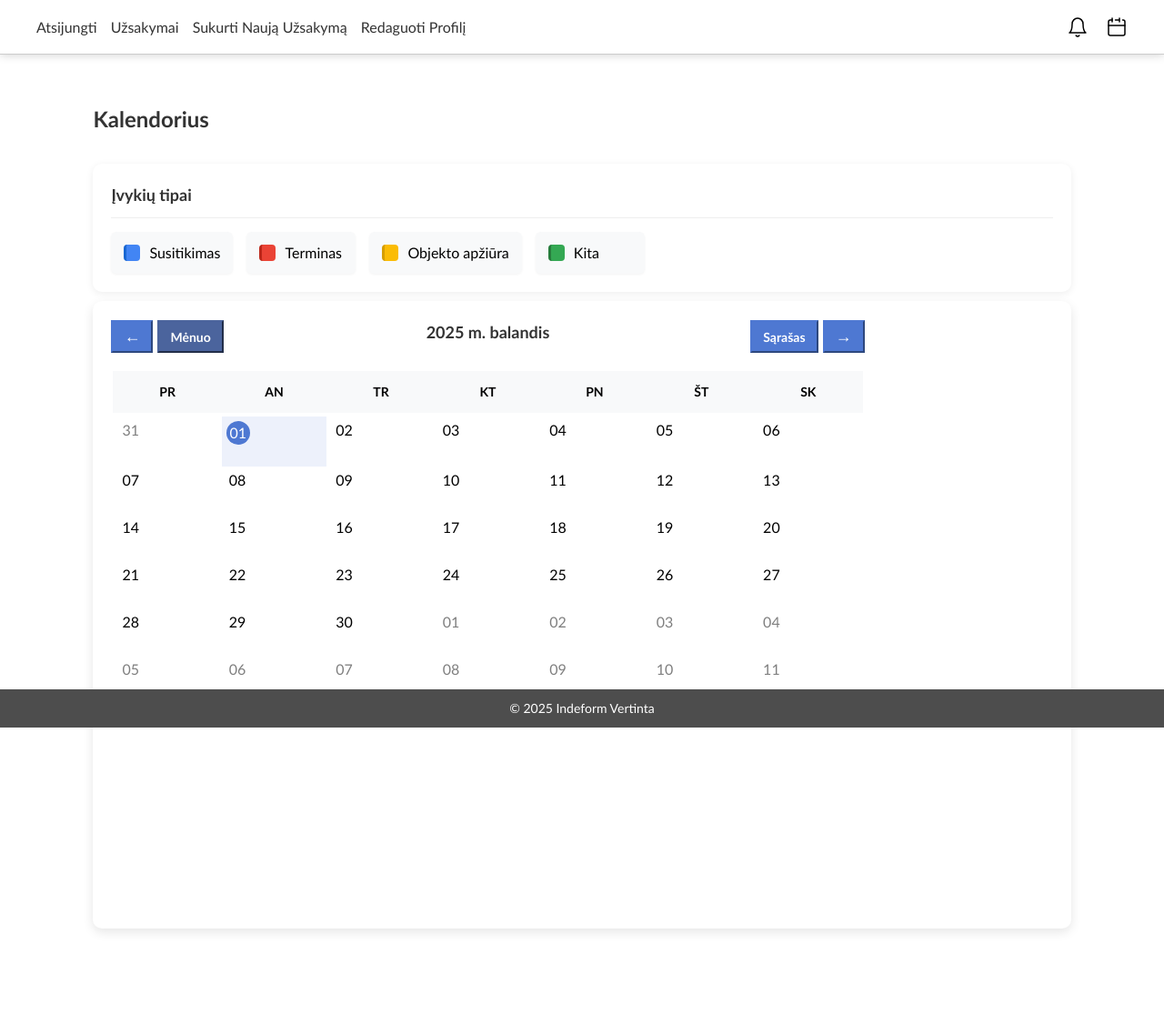
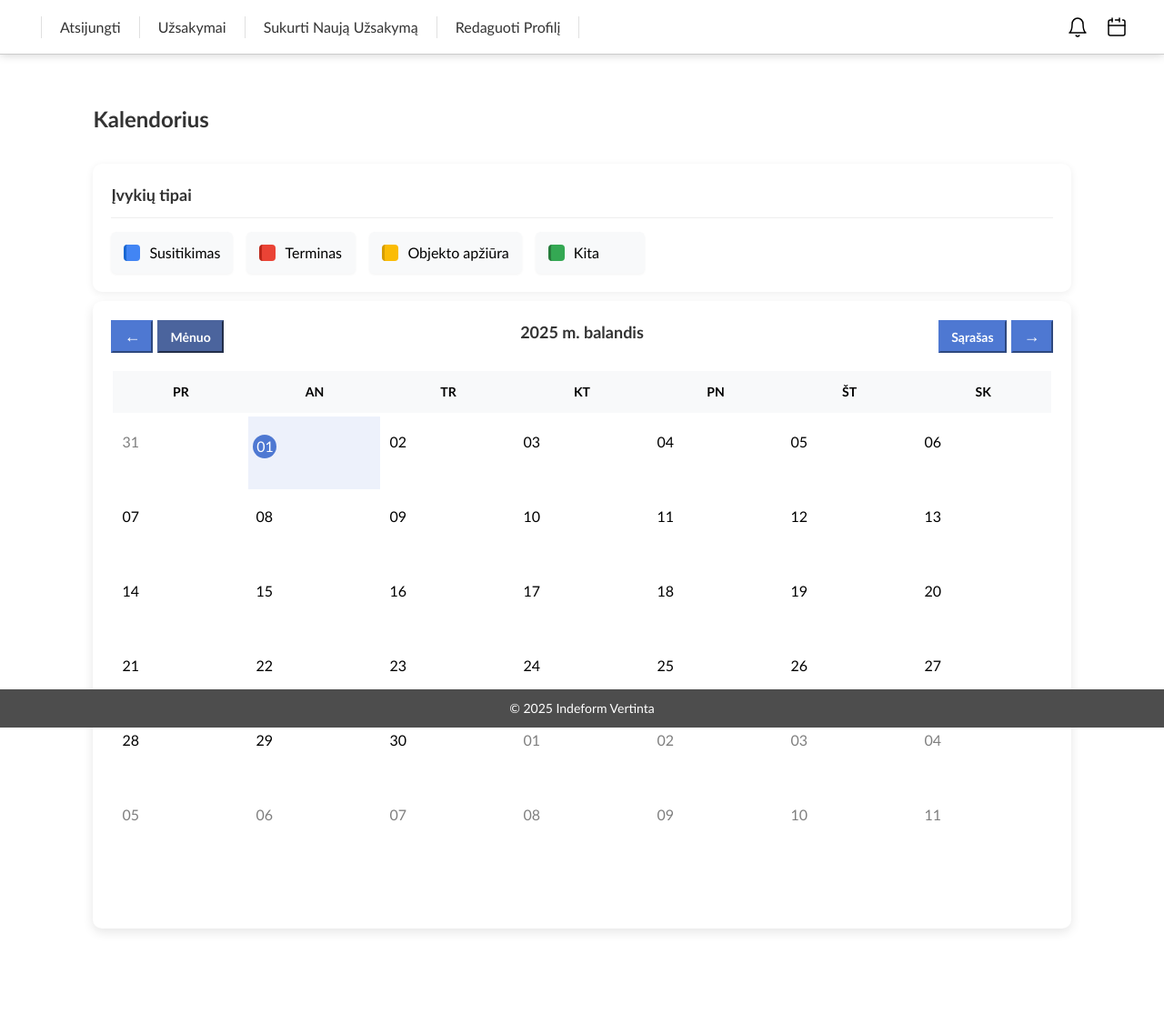
Before and after one commit to TautvisP/Vertinta, a Django app: page /orders/calendar/ in a window 1280 px wide. Shown: the whole page at 91% size. Run offline with Django 3.2, Linux system fonts and the light colour scheme; the visitor is signed in with stand-in values (Sample User, id 1); data that the repository does not hold is empty; some libraries are stand-ins or nearby versions; some web fonts are replaced.

Commit message:
Remove end_time field from Event model and update related forms and templates; add navigation separators in header and improve calendar event display logic

```diff
--- a/dev/modules/orders/forms.py
+++ b/dev/modules/orders/forms.py
@@ -402,14 +402,6 @@
         ),
     )
 
-    end_time = forms.DateTimeField(
-        label=_('Pabaigos laikas'),
-        widget=forms.DateTimeInput(
-            attrs={'type': 'datetime-local', 'class': 'form-control'},
-            format='%Y-%m-%dT%H:%M'
-        ),
-    )
-
     title = forms.CharField(
         label=_('Pavadinimas'),
         widget=forms.TextInput(attrs={'class': 'form-control'})
@@ -435,14 +427,10 @@
 
     class Meta:
         model = Event
-        fields = ['title', 'description', 'event_type', 'start_time', 'end_time', 'location']
+        fields = ['title', 'description', 'event_type', 'start_time', 'location']
 
     def clean(self):
         cleaned_data = super().clean()
         start_time = cleaned_data.get('start_time')
-        end_time = cleaned_data.get('end_time')
-
-        if start_time and end_time and start_time >= end_time:
-            raise forms.ValidationError(_("End time must be after start time"))
 
         return cleaned_data
--- a/dev/modules/orders/models.py
+++ b/dev/modules/orders/models.py
@@ -405,7 +405,6 @@
     description = models.TextField(blank=True, null=True)
     event_type = models.CharField(max_length=20, choices=EVENT_TYPES, default='meeting')
     start_time = models.DateTimeField()
-    end_time = models.DateTimeField()
     location = models.CharField(max_length=255, blank=True, null=True)
     created_by = models.ForeignKey(User, on_delete=models.CASCADE, related_name='created_events')
     created_at = models.DateTimeField(auto_now_add=True)
--- a/dev/modules/orders/templates/calendar_confirm_delete.html
+++ b/dev/modules/orders/templates/calendar_confirm_delete.html
@@ -15,7 +15,7 @@
                 <div class="confirm-delete">
                     <h3>{% trans 'Ar tikrai norite ištrinti šį įvykį?' %}</h3>
                     <p><strong>{% trans 'Pavadinimas' %}:</strong> {{ event.title }}</p>
-                    <p><strong>{% trans 'Data' %}:</strong> {{ event.start_time|date:"Y-m-d H:i" }} - {{ event.end_time|date:"H:i" }}</p>
+                    <p><strong>{% trans 'Data' %}:</strong> {{ event.start_time|date:"Y-m-d H:i" }}</p>
                     <p><strong>{% trans 'Tipas' %}:</strong> {{ event.get_event_type_display }}</p>
 
                     <form method="post" action="{% url 'modules.orders:delete_event' event.id %}">
--- a/dev/modules/orders/views/calendar_view.py
+++ b/dev/modules/orders/views/calendar_view.py
@@ -1,5 +1,5 @@
 import json
-from django.views.generic import ListView, CreateView, UpdateView, DeleteView, DetailView
+from django.views.generic import ListView, CreateView, UpdateView, DeleteView, DetailView, View
 from django.contrib.auth.mixins import LoginRequiredMixin, UserPassesTestMixin
 from django.shortcuts import get_object_or_404, redirect
 from django.urls import reverse_lazy, reverse
@@ -10,6 +10,8 @@
 from modules.orders.forms import EventForm
 from shared.mixins.mixins import UserRoleContextMixin
 from modules.orders.utils import create_event_notification
+from django.db import connection
+from core.uauth.models import UserMeta
 
 
 class CalendarView(LoginRequiredMixin, UserRoleContextMixin, ListView):
@@ -47,7 +49,6 @@
                 'id': event.id,
                 'title': event.title,
                 'start': event.start_time.isoformat(),
-                'end': event.end_time.isoformat(),
                 'url': reverse('modules.orders:event_detail', args=[event.id]),
                 'backgroundColor': self.get_event_color(event),
                 'borderColor': self.get_event_color(event),
@@ -91,7 +92,6 @@
             now = timezone.now()
             next_hour = now.replace(minute=0, second=0, microsecond=0) + timezone.timedelta(hours=1)
             form.initial['start_time'] = next_hour
-            form.initial['end_time'] = next_hour + timezone.timedelta(hours=1)
 
         return form
 
@@ -238,35 +238,60 @@
         return False
 
 
+    def get_context_data(self, **kwargs):
+        context = super().get_context_data(**kwargs)
+        event = self.get_object()
+
+        try:
+            creator_phone = UserMeta.get_meta(event.created_by, 'phone_num')
+            context['creator_phone'] = creator_phone if creator_phone else None
+
+        except Exception as e:
+            print(f"Error getting creator phone: {str(e)}")
+            context['creator_phone'] = None
+
+        try:
+            client_phone = UserMeta.get_meta(event.order.client, 'phone_num')
+            context['client_phone'] = client_phone if client_phone else None
+
+        except Exception as e:
+            print(f"Error getting client phone: {str(e)}")
+            context['client_phone'] = None
+
+        return context
 
 
-class ConfirmEventView(LoginRequiredMixin, UserPassesTestMixin, UserRoleContextMixin, UpdateView):
+
+
+class ConfirmEventView(LoginRequiredMixin, UserPassesTestMixin, View):
     """View for confirming an event."""
-    model = Event
-    fields = []
     http_method_names = ['post']
 
+
     def test_func(self):
-        event = self.get_object()
-
+        event_id = self.kwargs.get('pk')
+        event = get_object_or_404(Event, id=event_id)
         return self.request.user == event.order.client
 
 
-    def form_valid(self, form):
-        event = self.get_object()
-        event.is_confirmed = True
-        event.save()
-        create_event_notification(
-            event,
-            event.created_by,
-            self.request.user,
-            is_confirmed=True
-        )
+    def post(self, request, *args, **kwargs):
+        event_id = self.kwargs.get('pk')
 
-        messages.success(self.request, _("Įvykis sėkmingai patvirtintas"))
-        return super().form_valid(form)
+        with connection.cursor() as cursor:
+            cursor.execute("UPDATE orders_event SET is_confirmed = 1 WHERE id = %s", [event_id])
 
+        event = get_object_or_404(Event, id=event_id)
 
-    def get_success_url(self):
-        return reverse('modules.orders'
-        ':event_detail', args=[self.object.id])
+        try:
+            create_event_notification(
+                event,
+                event.created_by,
+                self.request.user,
+                is_confirmed=True
+            )
+        except Exception as e:
+            print(f"Error sending notification: {str(e)}")
+
+        messages.success(request, _("Įvykis sėkmingai patvirtintas"))
+
+        return redirect('modules.orders:event_detail', event_id)
--- a/dev/modules/orders/views/order_views.py
+++ b/dev/modules/orders/views/order_views.py
@@ -11,6 +11,7 @@
 from shared.mixins.mixins import UserRoleContextMixin
 from django.contrib import messages
 from django.contrib.auth import get_user_model
+from django.utils import timezone
 
 
 # Global message variables
@@ -232,6 +233,7 @@
 
     def get_context_data(self, **kwargs):
         context = super().get_context_data(**kwargs)
+        context['now'] = timezone.now()
         context['municipality_choices'] = MUNICIPALITY_CHOICES
         context['status_choices'] = STATUS_CHOICES
         context['priority_choices'] = PRIORITY_CHOICES
--- a/dev/shared/css/calendar_style.css
+++ b/dev/shared/css/calendar_style.css
@@ -13,17 +13,18 @@
 .calendar-card {
     padding: 20px;
     margin-top: 10px;
-    overflow: hidden;
+    overflow: visible;
     box-shadow: 0 4px 12px rgba(0, 0, 0, 0.1);
     border-radius: 10px;
     background-color: #fff;
     margin-bottom: 30px;
     width: 100% !important;
     box-sizing: border-box;
+    position: relative;
 }
 
 #calendar {
-    width: 80% !important;
+    width: 100% !important;
     height: 650px;
 }
 
@@ -43,6 +44,70 @@
 .fc table {
     table-layout: fixed !important;
     width: 100% !important;
+}
+
+.fc-daygrid-more-link {
+    position: absolute !important;
+    bottom: 0 !important;
+    left: 0 !important;
+    right: 0 !important;
+    background-color: rgba(248, 249, 250, 0.9) !important;
+    color: #4E78D2 !important;
+    font-size: 11px !important;
+    text-align: center !important;
+    padding: 2px 0 !important;
+    margin: 0 !important;
+    cursor: pointer !important;
+    z-index: 5 !important;
+}
+
+.fc-more-popover {
+    z-index: 999 !important;
+    max-height: 300px !important;
+    overflow-y: auto !important;
+    box-shadow: 0 4px 12px rgba(0, 0, 0, 0.15) !important;
+    border: none !important;
+    border-radius: 8px !important;
+}
+
+.fc-popover {
+    position: absolute !important;
+}
+
+.fc-popover-header {
+    background-color: #4E78D2 !important;
+    color: white !important;
+    padding: 8px 10px !important;
+    font-weight: bold !important;
+}
+
+.fc-popover-body {
+    padding: 10px !important;
+    max-height: 250px !important;
+    overflow-y: auto !important;
+}
+
+.content-page, .content, .container-fluid, .card-box {
+    overflow: visible !important;
+}
+
+.fc-more-popover .fc-popover-body {
+    max-height: 250px !important;
+    overflow-y: auto !important;
+    background-color: white;
+}
+
+.fc-more-popover .fc-daygrid-event {
+    margin: 2px 4px !important;
+}
+
+.fc-daygrid-event-harness {
+    margin: 0 !important;
+}
+
+.fc-h-event {
+    max-width: calc(100% - 8px) !important;
+    margin: 0 4px !important;
 }
 
 .fc-toolbar-title {
@@ -134,6 +199,8 @@
 .fc-daygrid-day-frame {
     min-height: 50px !important;
     max-height: 100px !important;
+    overflow: hidden !important;
+    position: relative !important;
 }
 
 .fc-h-event .fc-event-main {
@@ -147,7 +214,11 @@
 .fc-daygrid-day-events {
     padding-top: 2px !important;
     margin-bottom: 0 !important;
+}
 
+.fc-daygrid-day {
+    height: 80px !important;
+    max-height: 80px !important;
 }
 
 .fc-timegrid-slot {
--- a/dev/shared/css/style.css
+++ b/dev/shared/css/style.css
@@ -1712,3 +1712,32 @@
 .notification {
     margin-left: auto;
 }
+
+.nav-separator {
+    width: 1px;
+    height: 24px;
+    background-color: #e0e0e0;
+    margin: 0 5px;
+    align-self: center;
+}
+
+.nav-list li {
+    display: flex;
+    align-items: center;
+    position: relative;
+}
+
+.nav-list a,
+.nav-list button,
+.nav-list .notification-icon,
+.nav-list .icon-button {
+    display: flex;
+    align-items: center;
+    height: 100%;
+}
+
+.nav-icon {
+    width: 24px;
+    height: 24px;
+    vertical-align: middle;
+}
--- a/dev/shared/static/js/calendar.js
+++ b/dev/shared/static/js/calendar.js
@@ -21,11 +21,29 @@
         },
         firstDay: 1,
         navLinks: true,
-        dayMaxEvents: 3,
+
+        // Important event display settings
+        dayMaxEvents: 1,             // Only show 3 events per day
+        dayMaxEventRows: 1,          // Same as dayMaxEvents but for rows
+        fixedWeekCount: true,        // Forces calendar to always display 6 weeks
+        handleWindowResize: true,    // Redraw on window resize
+        height: 'auto',              // Auto height based on content
+        eventDisplay: 'block',       // Block-style events
+
+        // Ensure month views never expand past their container
+        views: {
+            dayGridMonth: {
+                dayMaxEventRows: 3,
+                dayMaxEvents: 3
+            }
+        },
+
         buttonText: {
             month: 'Mėnuo',
             list: 'Sąrašas',
         },
+        moreLinkClick: 'popover',
+
         eventClassNames: function(arg) {
             return [arg.event.extendedProps.eventType || 'other'];
         },
@@ -65,13 +83,18 @@
                     headerElement.textContent.charAt(0).toUpperCase() +
                     headerElement.textContent.slice(1);
             }
+        },
+        moreLinkText: function(n) {
+            return '+ ' + n + ' ' + (n === 1 ? 'daugiau' : 'daugiau');
+        },
+
+        views: {
+            dayGridMonth: {
+                dayMaxEventRows: 1,
+                dayMaxEvents: 1
+            }
         }
     });
 
     calendar.render();
-
-    // Add resize listener to rerender calendar when window is resized
-    window.addEventListener('resize', function() {
-        calendar.render();
-    });
 });
--- a/dev/shared/templates/shared/header.html
+++ b/dev/shared/templates/shared/header.html
@@ -3,30 +3,44 @@
     <nav class="navbar">
         <ul class="nav-list">
             {% if user.is_authenticated %}
+                <li class="nav-separator"></li>
                 <li>
                     <form method="post" action="{% url 'core.uauth:logout' %}">
                         {% csrf_token %}
                         <button type="submit">Atsijungti</button>
                     </form>
                 </li>
+                <li class="nav-separator"></li>
 
                 {% if is_agency %}
                     <li><a href="{% url 'modules.orders:order_list' %}">Užsakymai</a></li>
+                    <li class="nav-separator"></li>
+
                     <li><a href="{% url 'modules.agency:evaluator_list' %}">Vertintojai</a></li>
+                    <li class="nav-separator"></li>
+
                 {% elif is_evaluator %}
                     <li><a href="{% url 'modules.orders:evaluator_order_list' %}">Vertintojo Užsakymai</a></li>
+                    <li class="nav-separator"></li>
                 {% else %}
                     <li><a href="{% url 'modules.orders:order_list' %}">Užsakymai</a></li>
+                    <li class="nav-separator"></li>
+
                     <li><a href="{% url 'modules.orders:selection' %}">Sukurti Naują Užsakymą</a></li>
+                    <li class="nav-separator"></li>
+
                 {% endif %}
 
                 <li>
                     {% if is_agency %}
                         <a href="{% url 'modules.agency:edit_agency_account' %}">Redaguoti Agentūros Paskyrą</a>
+                        <li class="nav-separator"></li>
                     {% elif is_evaluator %}
                         <a href="{% url 'modules.evaluator:edit_own_evaluator_account' %}">Redaguoti Vertintojo Paskyrą</a>
+                        <li class="nav-separator"></li>
                     {% else %}
                         <a href="{% url 'core.uauth:edit_profile' %}">Redaguoti Profilį</a>
+                        <li class="nav-separator"></li>
                     {% endif %}
                 </li>
             {% else %}
```
Also changed, not shown: dev/modules/orders/templates/calendar_event_detail.html (+33 -10 lines), dev/modules/orders/templates/evaluator_order_list.html (+12 -6 lines), dev/modules/orders/migrations/0023_remove_event_end_time_and_more.py (added), 1 other file.
